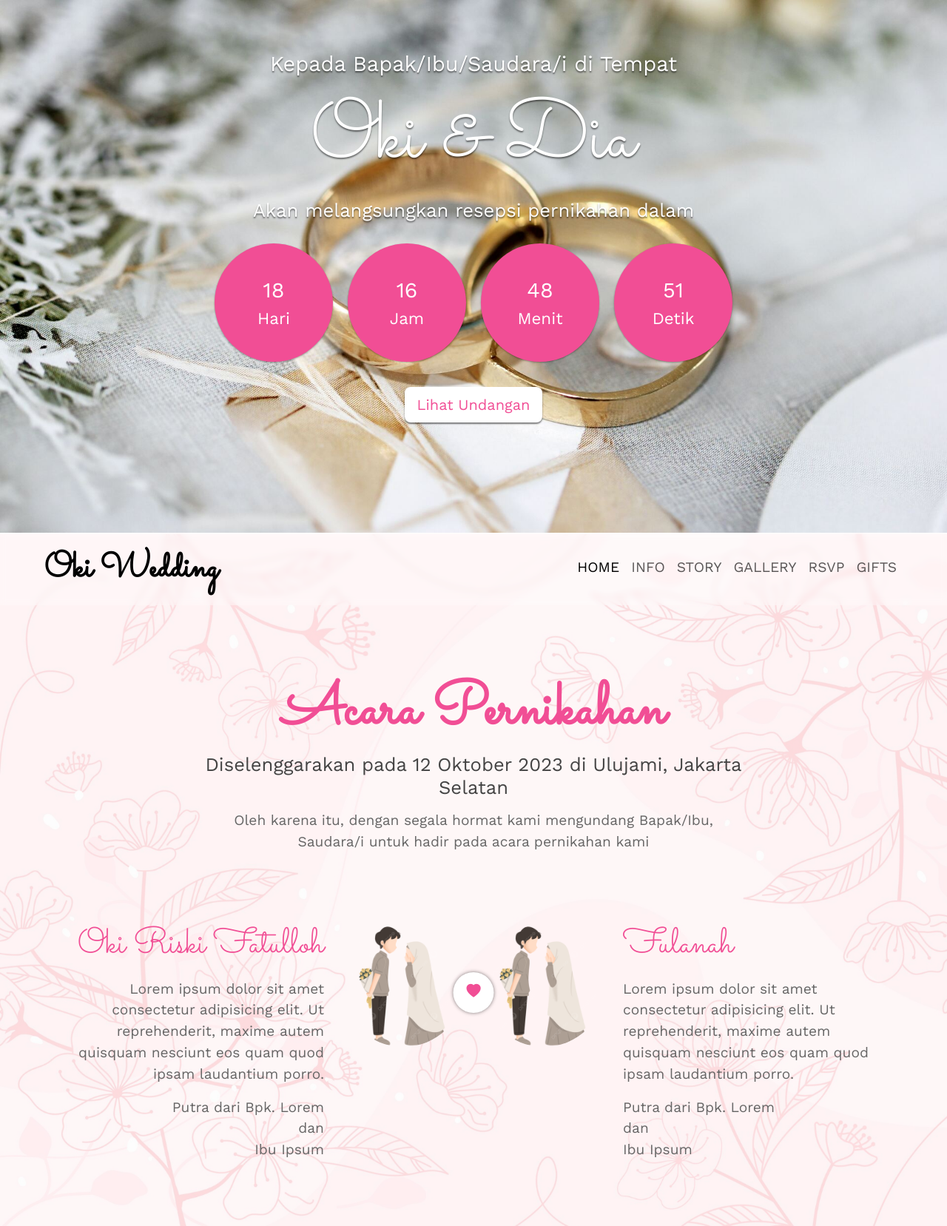
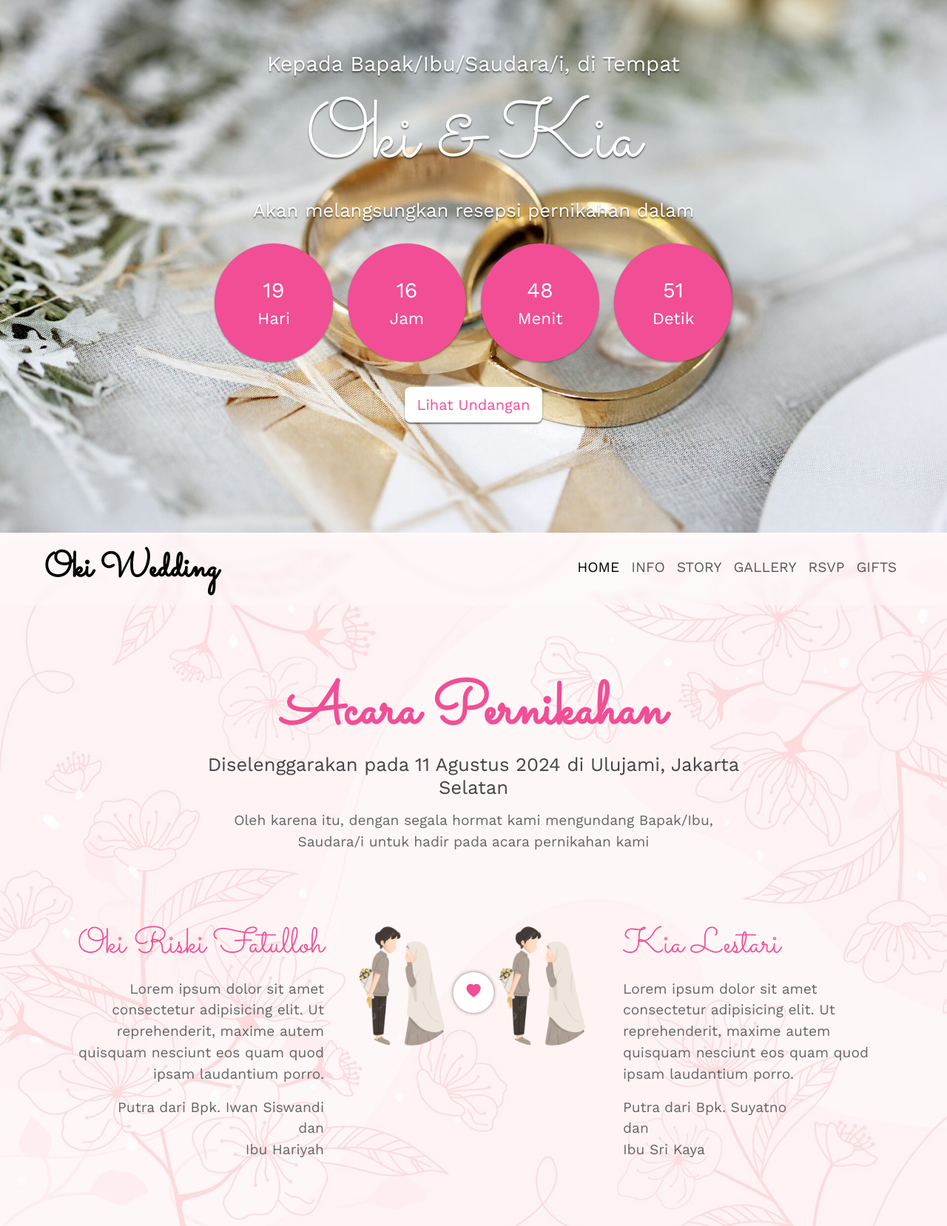
Before and after one commit to okiriski29/wedd_invit, a plain HTML site: page index.html in a window 1280 px wide. Shown: the part 80-1737 px from the top of the page at 74% size. Drawn offline with nearby package versions, Linux system fonts and the light colour scheme; some packages are replaced by stand-ins of ours; a script that the page names is missing.

Commit message:
update data

```diff
--- a/index.html
+++ b/index.html
@@ -20,7 +20,7 @@
     <section id="hero" class="hero w-100 h-100 p-3 text-center d-flex justify-content-center align-items-center text-white">
       <main>
         <h4>Kepada <span>Bapak/Ibu/Saudara/i </span> di Tempat</h4>
-        <h1>Oki & Dia</h1>
+        <h1>Oki & Kia</h1>
         <p>Akan melangsungkan resepsi pernikahan dalam</p>
         <div class="simply-countdown"></div>
         <a href="#home" class="btn btn-lg mt-4" onclick="enableScroll()">Lihat Undangan</a>
@@ -55,7 +55,7 @@
         <div class="row justify-content-center">
           <div class="col-md-8 text-center">
             <h2>Acara Pernikahan</h2>
-            <h3>Diselenggarakan pada 12 Oktober 2023 di Ulujami, Jakarta Selatan</h3>
+            <h3>Diselenggarakan pada 11 Agustus 2024 di Ulujami, Jakarta Selatan</h3>
             <p>Oleh karena itu, dengan segala hormat kami mengundang Bapak/Ibu, Saudara/i untuk hadir pada acara pernikahan kami</p>
           </div>
         </div>
@@ -66,9 +66,9 @@
                 <h3>Oki Riski Fatulloh</h3>
                 <p>Lorem ipsum dolor sit amet consectetur adipisicing elit. Ut reprehenderit, maxime autem quisquam nesciunt eos quam quod ipsam laudantium porro.</p>
                 <p>
-                  Putra dari Bpk. Lorem <br />
+                  Putra dari Bpk. Iwan Siswandi <br />
                   dan <br />
-                  Ibu Ipsum
+                  Ibu Hariyah
                 </p>
               </div>
               <div class="col-4">
@@ -83,12 +83,12 @@
                 <img src="image/couple2.png" alt="Oki" class="img-responsive rounded-circle" />
               </div>
               <div class="col-8 text-start">
-                <h3>Fulanah</h3>
+                <h3>Kia Lestari</h3>
                 <p>Lorem ipsum dolor sit amet consectetur adipisicing elit. Ut reprehenderit, maxime autem quisquam nesciunt eos quam quod ipsam laudantium porro.</p>
                 <p>
-                  Putra dari Bpk. Lorem <br />
+                  Putra dari Bpk. Suyatno<br />
                   dan <br />
-                  Ibu Ipsum
+                  Ibu Sri Kaya
                 </p>
               </div>
             </div>
@@ -127,7 +127,7 @@
                   </div>
                   <div class="col-md-6">
                     <i class="bi bi-calendar3 d-block"></i>
-                    <span>Minggu, 12 Oktober 2023</span>
+                    <span>Minggu, 11 Agustus 2024</span>
                   </div>
                 </div>
               </div>
@@ -145,7 +145,7 @@
                   </div>
                   <div class="col-md-6">
                     <i class="bi bi-calendar3 d-block"></i>
-                    <span>Minggu, 12 Oktober 2023</span>
+                    <span>Minggu, 11 Agustus 2024</span>
                   </div>
                 </div>
               </div>
@@ -318,11 +318,11 @@
             <ul class="list-group">
               <li class="list-group-item bank py-2">
                 <div class="mb-2"><img src="image/bca.png" alt="Bank BCA" width="110px" /></div>
-                122314144 - OKI RISKI FATULLOH
+                411367531 - OKI RISKI FATULLOH
               </li>
               <li class="list-group-item bank py-2">
                 <div class="mb-2"><img src="image/bsi.png" alt="Bank BCA" width="120px" /></div>
-                900909099 - OKI RISKI FATULLOH
+                7147317578 - OKI RISKI FATULLOH
               </li>
               <li class="list-group-item py-2">
                 <div class="fw-bold">Saweria</div>
@@ -377,7 +377,7 @@
       simplyCountdown('.simply-countdown', {
         year: 2024, // required
         month: 8, // required
-        day: 10, // required
+        day: 11, // required
         hours: 8, // Default is 0 [0-23] integer
         words: {
           //words displayed into the countdown
@@ -465,7 +465,7 @@
       const nama = urlParams.get('n') || '';
       const pronoun = urlParams.get('p') || 'Bapak/Ibu/Saudara/i';
       const namaContainer = document.querySelector('.hero h4 span');
-      namaContainer.innerText = `${pronoun} ${nama}`;
+      namaContainer.innerText = `${pronoun} ${nama},`.replace(/ ,$/, ',');
 
       document.querySelector('#nama').value = nama;
     </script>
```
